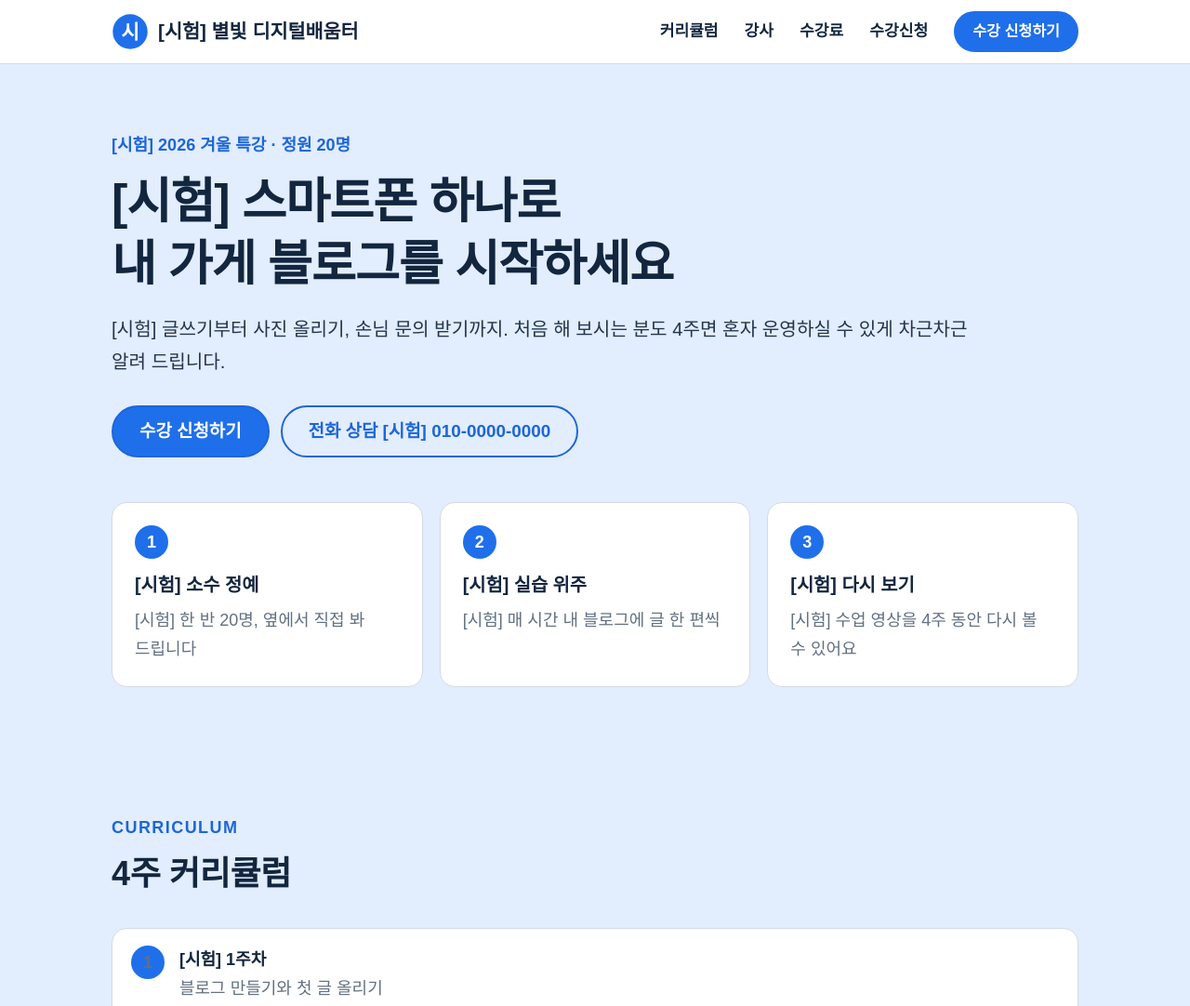
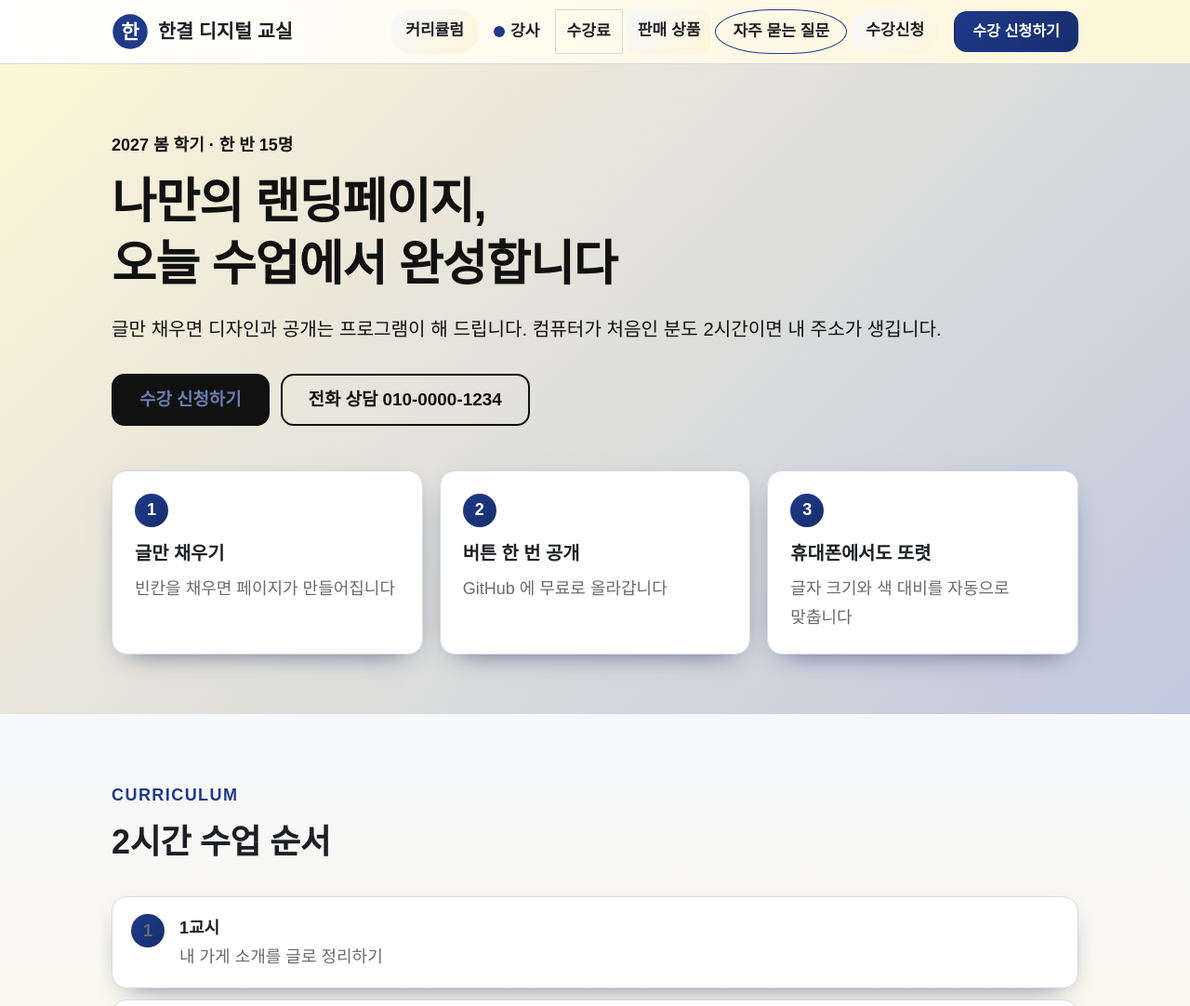
Before and after one commit to qkrgudwhd/landing-deploy-test, a plain HTML site: page index.html in a window 1280 px wide. Shown: the top 1082 px of the page at 93% size. Drawn offline with Linux system fonts and the light colour scheme.

Commit message:
랜딩페이지 갱신 (Auto Landing Maker)

```diff
--- a/index.html
+++ b/index.html
@@ -3,44 +3,59 @@
 <head>
 <meta charset="utf-8">
 <meta name="viewport" content="width=device-width,initial-scale=1">
-<title>[시험] 별빛 디지털배움터 | [시험] 스마트폰 하나로
-내 가게 블로그를 시작하세요</title>
-<meta name="description" content="[시험] 글쓰기부터 사진 올리기, 손님 문의 받기까지. 처음 해 보시는 분도 4주면 혼자 운영하실 수 있게 차근차근 알려 드립니다.">
+<title>한결 디지털 교실 | 나만의 랜딩페이지,
+오늘 수업에서 완성합니다</title>
+<meta name="description" content="글만 채우면 디자인과 공개는 프로그램이 해 드립니다. 컴퓨터가 처음인 분도 2시간이면 내 주소가 생깁니다.">
 <meta property="og:type" content="website">
-<meta property="og:title" content="[시험] 별빛 디지털배움터 | [시험] 스마트폰 하나로
-내 가게 블로그를 시작하세요">
-<meta property="og:description" content="[시험] 글쓰기부터 사진 올리기, 손님 문의 받기까지. 처음 해 보시는 분도 4주면 혼자 운영하실 수 있게 차근차근 알려 드립니다.">
+<meta property="og:title" content="한결 디지털 교실 | 나만의 랜딩페이지,
+오늘 수업에서 완성합니다">
+<meta property="og:description" content="글만 채우면 디자인과 공개는 프로그램이 해 드립니다. 컴퓨터가 처음인 분도 2시간이면 내 주소가 생깁니다.">
 <meta property="og:image" content="https://qkrgudwhd.github.io/landing-deploy-test/og.png">
 <meta property="og:url" content="https://qkrgudwhd.github.io/landing-deploy-test/">
-<meta name="theme-color" content="#1f6feb">
+<meta name="theme-color" content="#1e3a8a">
 <link rel="icon" href="favicon.svg">
 <link rel="stylesheet" href="style.css">
 <meta name="generator" content="Auto Landing Maker">
+<link rel="canonical" href="https://qkrgudwhd.github.io/landing-deploy-test/">
 </head>
 <body>
 <header class="hd"><div class="wrap hd-in">
-<a class="brand" href="#top"><svg xmlns="http://www.w3.org/2000/svg" viewBox="0 0 64 64" width="64" height="64" role="img" aria-label="[시험] 별빛 디지털배움터 로고"><circle cx="32" cy="32" r="30" fill="#1f6feb"/><text x="32" y="33" text-anchor="middle" dominant-baseline="central" font-family="'Malgun Gothic','Apple SD Gothic Neo','Noto Sans KR',sans-serif" font-weight="800" font-size="34" fill="#ffffff">시</text></svg><span>[시험] 별빛 디지털배움터</span></a>
-<nav class="nav" aria-label="주요 메뉴"><a href="#curriculum">커리큘럼</a><a href="#instructor">강사</a><a href="#price">수강료</a><a href="#apply">수강신청</a></nav>
-<a class="btn sm" href="https://forms.gle/deploytest">수강 신청하기</a>
+<a class="brand" href="#top"><svg xmlns="http://www.w3.org/2000/svg" viewBox="0 0 64 64" width="64" height="64" role="img" aria-label="한결 디지털 교실 로고"><circle cx="32" cy="32" r="30" fill="#1e3a8a"/><text x="32" y="33" text-anchor="middle" dominant-baseline="central" font-family="'Malgun Gothic','Apple SD Gothic Neo','Noto Sans KR',sans-serif" font-weight="800" font-size="34" fill="#ffffff">한</text></svg><span>한결 디지털 교실</span></a>
+<nav class="nav" aria-label="주요 메뉴"><a href="#curriculum">커리큘럼</a><a href="#instructor">강사</a><a href="#price">수강료</a><a href="#products">판매 상품</a><a href="#faq">자주 묻는 질문</a><a href="#apply">수강신청</a></nav>
+<a class="btn sm" href="https://docs.google.com/forms/">수강 신청하기</a>
 </div></header>
 <main>
 <section class="hero" id="top"><div class="wrap">
-<p class="eyebrow">[시험] 2026 겨울 특강 · 정원 20명</p>
-<h1>[시험] 스마트폰 하나로<br>내 가게 블로그를 시작하세요</h1>
-<p class="sub">[시험] 글쓰기부터 사진 올리기, 손님 문의 받기까지. 처음 해 보시는 분도 4주면 혼자 운영하실 수 있게 차근차근 알려 드립니다.</p>
-<div class="cta-row"><a class="btn" href="https://forms.gle/deploytest">수강 신청하기</a><a class="btn ghost" href="tel:01000000000">전화 상담 [시험] 010-0000-0000</a></div>
-<div class="features"><div class="card"><span class="num">1</span><h3>[시험] 소수 정예</h3><p>[시험] 한 반 20명, 옆에서 직접 봐 드립니다</p></div><div class="card"><span class="num">2</span><h3>[시험] 실습 위주</h3><p>[시험] 매 시간 내 블로그에 글 한 편씩</p></div><div class="card"><span class="num">3</span><h3>[시험] 다시 보기</h3><p>[시험] 수업 영상을 4주 동안 다시 볼 수 있어요</p></div></div>
+
+<p class="eyebrow">2027 봄 학기 · 한 반 15명</p>
+<h1>나만의 랜딩페이지,<br>오늘 수업에서 완성합니다</h1>
+<p class="sub">글만 채우면 디자인과 공개는 프로그램이 해 드립니다. 컴퓨터가 처음인 분도 2시간이면 내 주소가 생깁니다.</p>
+<div class="cta-row"><a class="btn" href="https://docs.google.com/forms/">수강 신청하기</a><a class="btn ghost" href="tel:01000001234">전화 상담 010-0000-1234</a></div>
+
+<div class="features"><div class="card"><span class="num">1</span><h3>글만 채우기</h3><p>빈칸을 채우면 페이지가 만들어집니다</p></div><div class="card"><span class="num">2</span><h3>버튼 한 번 공개</h3><p>GitHub 에 무료로 올라갑니다</p></div><div class="card"><span class="num">3</span><h3>휴대폰에서도 또렷</h3><p>글자 크기와 색 대비를 자동으로 맞춥니다</p></div></div>
 </div></section>
-<section class="blk" id="curriculum"><div class="wrap"><h2><small>CURRICULUM</small>4주 커리큘럼</h2><ol class="steps"><li><span class="num">1</span><div><b>[시험] 1주차</b><span>블로그 만들기와 첫 글 올리기</span></div></li><li><span class="num">2</span><div><b>2주차</b><span>사진 잘 찍고 예쁘게 올리기</span></div></li><li><span class="num">3</span><div><b>3주차</b><span>손님이 찾아오는 제목 쓰기</span></div></li><li><span class="num">4</span><div><b>4주차</b><span>문의 받기와 꾸준히 운영하는 법</span></div></li></ol></div></section><section class="blk" id="instructor"><div class="wrap"><h2><small>INSTRUCTOR</small>강사 소개</h2>
+<section class="blk" id="curriculum"><div class="wrap"><h2><small>CURRICULUM</small>2시간 수업 순서</h2><ol class="steps"><li><span class="num">1</span><div><b>1교시</b><span>내 가게 소개를 글로 정리하기</span></div></li><li><span class="num">2</span><div><b>2교시</b><span>색과 꾸밈 고르기</span></div></li><li><span class="num">3</span><div><b>3교시</b><span>GitHub 연결하고 공개하기</span></div></li><li><span class="num">4</span><div><b>4교시</b><span>휴대폰으로 열어 보고 고치기</span></div></li></ol></div></section><section class="blk" id="instructor"><div class="wrap"><h2><small>INSTRUCTOR</small>강사 소개</h2>
 <div class="inst"><div></div>
-<div><p class="role">[시험] 디지털 교육 강사</p><h3>[시험] 홍길동</h3><ul><li>[시험] 블로그 운영 10년</li><li>시니어 디지털 교육 300회 이상 진행</li></ul><p>[시험] 천천히, 될 때까지 함께합니다.</p></div></div></div></section><section class="blk" id="price"><div class="wrap"><h2 style="text-align:center"><small>PRICE</small>수강료</h2>
-<div class="price"><h3>[시험] 4주 정규반</h3><p class="sale">[시험] 120,000원</p>
-<ul><li>[시험] 주 1회 2시간 수업 (총 4회)</li><li>수업 자료집</li><li>수업 영상 다시 보기 4주</li></ul><br><a class="btn" href="https://forms.gle/deploytest">지금 신청하기</a><p class="note">개강 전까지 전액 환불, 개강 후에는 남은 회차만큼 환불해 드립니다.</p></div></div></section><section class="blk" id="apply"><div class="wrap"><div class="apply"><h2>수강신청</h2>
-<p class="dl">[시험] 선착순 마감 · 정원이 차면 다음 기수로 안내합니다</p><a class="btn" href="https://forms.gle/deploytest">지금 신청하기</a>
+<div><p class="role">디지털 창업 교육 강사</p><h3>김한결</h3><ul><li>소상공인 홈페이지 만들기 교육 진행</li><li>시니어 디지털 교실 운영</li></ul><p>눈으로 보며 한 단계씩, 끝까지 함께합니다.</p></div></div></div></section><section class="blk" id="price"><div class="wrap"><h2 style="text-align:center"><small>PRICE</small>수강료</h2>
+<div class="price"><h3>랜딩페이지 만들기 1일 과정</h3><p class="sale">50,000원</p>
+<ul><li>2시간 실습 수업</li><li>따라 하기 안내 영상</li><li>수업 뒤 1주일 질문 받기</li></ul><br><a class="btn" href="https://docs.google.com/forms/">지금 신청하기</a><p class="note">수업 3일 전까지 전액 환불해 드립니다.</p></div></div></section><section class="blk" id="products"><div class="wrap"><h2><small>PRODUCTS</small>판매 상품</h2><div class="goods"><div class="card"><h3>따라 하기 안내서(전자책)</h3><span class="won">15,000원</span><p>수업 화면을 순서대로 담은 안내서</p></div><div class="card"><h3>1</h3><span class="won">1 고쳐 주기 30분</span><p>20,000원 : 내 페이지를 같이 보며 다듬어 드립니다</p></div></div></div></section><section class="blk" id="faq"><div class="wrap"><h2><small>FAQ</small>자주 묻는 질문</h2><div class="faq"><details><summary>컴퓨터를 잘 못해도 되나요?</summary><p>네, 빈칸에 글만 쓰시면 됩니다</p></details><details><summary>GitHub 사용료가 드나요?</summary><p>아니요, 공개용 저장소는 무료입니다</p></details><details><summary>수업이 끝난 뒤에도 고칠 수 있나요?</summary><p>네, 「내 랜딩페이지」에서 불러와 이어서 고칩니다</p></details></div></div></section><section class="blk" id="apply"><div class="wrap"><div class="apply"><h2>수강신청</h2>
+<p class="dl">한 반 15명 · 자리가 차면 다음 기수로 안내합니다</p><a class="btn" href="https://docs.google.com/forms/">지금 신청하기</a>
 <p class="consent">신청서에 적어 주신 이름과 연락처는 수강 안내에만 쓰고, 과정이 끝나면 지웁니다.</p></div></div></section>
 </main>
-<footer><div class="wrap"><p><b>[시험] 별빛 디지털배움터</b></p><p>대표 [시험] 홍길동</p><p>전화 <a href="tel:01000000000">[시험] 010-0000-0000</a></p><p>이메일 <a href="mailto:[시험] hello@example.com">[시험] hello@example.com</a></p><p>주소 [시험] 부산광역시 해운대구 예시로 12, 3층 · <a href="https://map.naver.com/p/search/%5B%EC%8B%9C%ED%97%98%5D%20%EB%B6%80%EC%82%B0%EA%B4%91%EC%97%AD%EC%8B%9C%20%ED%95%B4%EC%9A%B4%EB%8C%80%EA%B5%AC%20%EC%98%88%EC%8B%9C%EB%A1%9C%2012%2C%203%EC%B8%B5" target="_blank" rel="noopener">지도 보기</a></p><p style="margin-top:12px">© 2026 [시험] 별빛 디지털배움터</p></div></footer>
-<div class="mbar"><a class="btn ghost" href="tel:01000000000">전화하기</a><a class="btn" href="https://forms.gle/deploytest">수강 신청하기</a></div>
+<footer><div class="wrap"><p><b>한결 디지털 교실</b></p><p>대표 김한결</p><p>전화 <a href="tel:01000001234">010-0000-1234</a></p><p>이메일 <a href="mailto:class@example.com">class@example.com</a></p><p>주소 부산광역시 해운대구 센텀중앙로 00, 5층 (수업 예시 주소) · <a href="https://map.naver.com/p/search/%EB%B6%80%EC%82%B0%EA%B4%91%EC%97%AD%EC%8B%9C%20%ED%95%B4%EC%9A%B4%EB%8C%80%EA%B5%AC%20%EC%84%BC%ED%85%80%EC%A4%91%EC%95%99%EB%A1%9C%2000%2C%205%EC%B8%B5%20(%EC%88%98%EC%97%85%20%EC%98%88%EC%8B%9C%20%EC%A3%BC%EC%86%8C)" target="_blank" rel="noopener">지도 보기</a></p><p style="margin-top:12px">© 2026 한결 디지털 교실</p></div></footer>
+
+<div class="mbar"><a class="btn ghost" href="tel:01000001234">전화</a><a class="btn" href="https://docs.google.com/forms/">수강 신청하기</a></div>
+<script>
+(function(){if(!("IntersectionObserver"in window)||matchMedia("(prefers-reduced-motion: reduce)").matches)return;
+document.documentElement.classList.add("rv-on");
+var els=document.querySelectorAll(".hero h1,.hero .sub,.hero .eyebrow,.cta-row,.hero-photo,.features .card,.blk h2,.steps li,.inst,.price,.goods .card,.apply");
+var fired=false;
+var io=new IntersectionObserver(function(es){fired=true;es.forEach(function(e){if(e.isIntersecting){e.target.classList.add("in");io.unobserve(e.target)}})},{threshold:.12});
+els.forEach(function(el,i){el.classList.add("rv");el.style.transitionDelay=(i%4)*90+"ms";io.observe(el)});
+function now(){els.forEach(function(el){if(el.getBoundingClientRect().top<innerHeight)el.classList.add("in")})}
+requestAnimationFrame(function(){requestAnimationFrame(now)});
+setTimeout(function(){if(!fired)els.forEach(function(el){el.classList.add("in")})},3000);})();
+</script>
 
 </body>
 </html>
--- /dev/null
+++ b/sitemap.xml
@@ -0,0 +1,2 @@
+<?xml version="1.0" encoding="UTF-8"?>
+<urlset xmlns="http://www.sitemaps.org/schemas/sitemap/0.9"><url><loc>https://qkrgudwhd.github.io/landing-deploy-test/</loc><lastmod>2026-10-28</lastmod></url></urlset>
--- a/style.css
+++ b/style.css
@@ -1,7 +1,7 @@
 :root{
-  --bg:#f4f8fe;--surface:#ffffff;--text:#13263f;--muted:#627082;
-  --primary:#1f6feb;--on-primary:#ffffff;--ink:#1d66d8;--soft:#e2edfd;--line:#d5dbe3;
-  --hero-bg:#e2edfd;--hero-text:#13263f;--hero-ink:#1d66d8;
+  --bg:#f6f8fd;--surface:#ffffff;--text:#1d1f24;--muted:#696b70;
+  --primary:#1e3a8a;--on-primary:#ffffff;--ink:#1e3a8a;--soft:#fef6d8;--line:#d8dadf;
+  --hero-bg:#fef6d8;--hero-text:#1d1f24;--hero-ink:#1e3a8a;
   --fs:18px;--radius:16px;--wrap:1080px;
 }
 *{box-sizing:border-box}
@@ -12,7 +12,8 @@ img{max-width:100%;height:auto;display:block}
 a{color:var(--ink)}
 .wrap{max-width:var(--wrap);margin:0 auto;padding:0 20px}
 .btn{display:inline-flex;align-items:center;justify-content:center;gap:8px;min-height:56px;padding:0 28px;border-radius:999px;
-  background:var(--primary);color:var(--on-primary);font-weight:700;font-size:1.05em;text-decoration:none;border:2px solid var(--primary)}
+  background:var(--primary);color:var(--on-primary);font-weight:700;font-size:1.05em;text-decoration:none;border:2px solid var(--primary);white-space:nowrap}
+@media (max-width:980px){.hd .btn.sm{display:none}}
 .btn:hover{filter:brightness(1.06)}
 .btn.ghost{background:transparent;color:var(--ink);border-color:var(--ink)}
 .btn.sm{min-height:44px;padding:0 18px;font-size:.9em}
@@ -69,6 +70,19 @@ section.blk:nth-of-type(even){background:var(--soft)}
 footer{background:var(--surface);border-top:1px solid var(--line);padding:40px 0 120px;color:var(--muted);font-size:.9em}
 footer b{color:var(--text)}
 footer p{margin:2px 0}
+.faq{display:grid;gap:10px;max-width:820px}
+.faq details{background:var(--surface);border:1px solid var(--line);border-radius:var(--radius);padding:4px 20px}
+.faq summary{cursor:pointer;font-weight:700;padding:14px 0;list-style:none;display:flex;gap:10px;align-items:center}
+.faq summary::-webkit-details-marker{display:none}
+.faq summary::before{content:"Q";display:inline-flex;flex:none;width:30px;height:30px;border-radius:50%;align-items:center;justify-content:center;
+  background:var(--primary);color:var(--on-primary);font-size:.85em}
+.faq summary::after{content:"+";margin-left:auto;font-size:1.3em;color:var(--ink);transition:transform .2s}
+.faq details[open] summary::after{transform:rotate(45deg)}
+.faq details p{margin:0 0 16px 40px;color:var(--muted)}
+.kakao-fab{position:fixed;right:22px;bottom:24px;z-index:40;display:inline-flex;align-items:center;gap:8px;min-height:56px;padding:0 20px;
+  border-radius:999px;background:#fee500;color:#191919;font-weight:800;text-decoration:none;box-shadow:0 10px 26px -8px rgba(0,0,0,.4)}
+.kakao-fab svg{width:24px;height:24px}
+.mbar .btn.kakao{background:#fee500!important;color:#191919!important;border-color:#fee500!important}
 .mbar{display:none}
 @media (max-width:760px){
   .hd-in{flex-wrap:wrap;gap:6px 12px;padding:8px 0}
@@ -82,4 +96,27 @@ footer p{margin:2px 0}
   .mbar{display:flex;position:fixed;left:0;right:0;bottom:0;z-index:30;gap:8px;padding:10px 12px calc(10px + env(safe-area-inset-bottom));
     background:var(--surface);border-top:1px solid var(--line)}
   .mbar .btn{flex:1;padding:0 10px}
+  .kakao-fab{display:none}
 }
+:root{--btn-radius:14px}
+.btn{border-radius:var(--btn-radius)}
+:root{--hero-text:#111111;--hero-ink:#111111}
+.hero,.apply{background:linear-gradient(135deg,#fef6d8,#c0c8de);color:#111111}
+.hero .eyebrow,.apply .dl{color:#111111;opacity:.95}
+.btn:not(.ghost){background:linear-gradient(135deg,#1e3a8a,#172d6c);color:#ffffff;border-color:transparent}
+.hero .btn:not(.ghost),.apply .btn{background:#111111;color:#6b7cb2;border-color:#111111}
+.hero .btn.ghost{color:#111111;border-color:#111111}
+section.blk:nth-of-type(even){background:linear-gradient(180deg,#f6f8fd,#fef6d8)}
+.hd{background:linear-gradient(90deg,#ffffff,#fef6d8)}
+.card,.steps li,.price{box-shadow:0 10px 30px -18px #152961}
+.num{background:linear-gradient(135deg,#1e3a8a,#172d6c);color:#ffffff}
+.nav{counter-reset:m}
+.nav a:nth-child(5n+1){border-radius:999px;background:linear-gradient(135deg,#f6f8fd,#fef6d8);padding:8px 16px}
+.nav a:nth-child(5n+2){display:inline-flex;align-items:center;gap:6px}
+.nav a:nth-child(5n+2)::before{counter-increment:m;content:"";width:12px;height:12px;border-radius:50%;background:var(--primary)}
+.nav a:nth-child(5n+3){border-radius:0;border:1.5px solid var(--line)}
+.nav a:nth-child(5n+4){border-radius:12px;background:linear-gradient(135deg,#f6f8fd,#fef6d8)}
+.nav a:nth-child(5n+5){border-radius:50%/60%;border:1.5px solid var(--primary);padding:8px 18px}
+@media (prefers-reduced-motion:no-preference){.btn{transition:transform .2s,box-shadow .2s}.btn:hover{transform:translateY(-3px);box-shadow:0 12px 24px -10px rgba(0,0,0,.35)}}
+.rv-on .rv{opacity:0;transform:translateY(34px);transition:opacity .7s ease,transform .7s ease,filter .7s ease}
+.rv-on .rv.in{opacity:1;transform:none;filter:none}
```
Also changed, not shown: alm-project.json (added, +1 -0 lines), favicon.svg, og.png, robots.txt (added).
